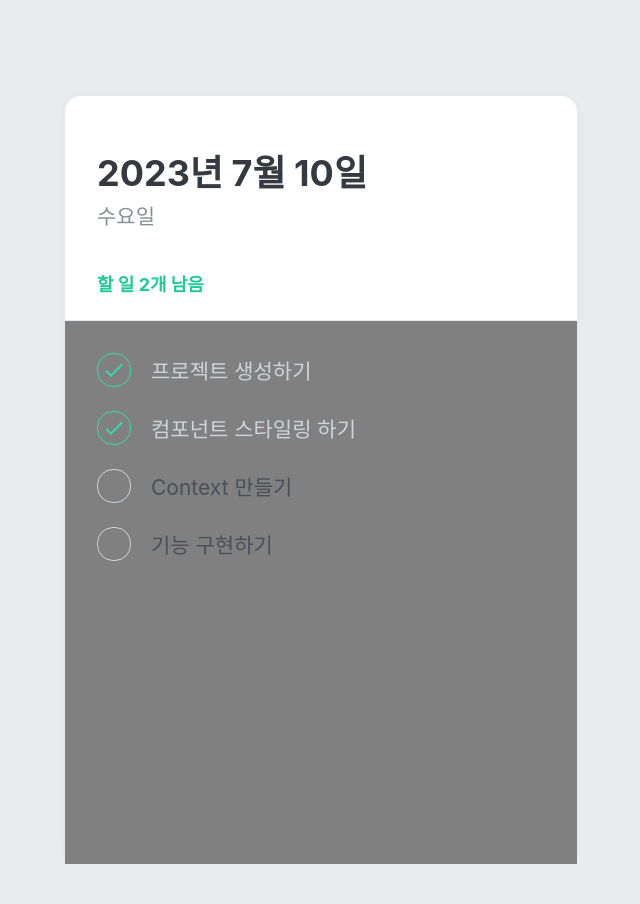
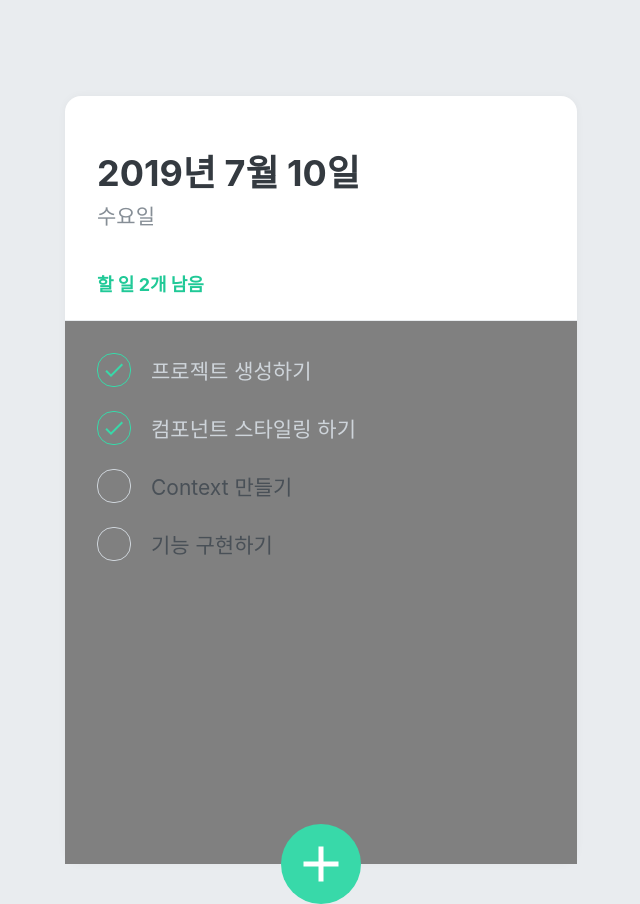
Before and after one commit to hyunjunyong/react-study, a React (Create React App) app: page / in a window 1280 px wide. Shown: the whole page, without its empty margins (319-959 px from the left). Before the commit the page ends 864 px from the top, so only its background shows below. Built offline with nearby package versions, Linux system fonts and the light colour scheme.

Commit message:
context api

```diff
--- a/src/App.jsx
+++ b/src/App.jsx
@@ -3,6 +3,8 @@ import { createGlobalStyle } from 'styled-components'
 import TodoTemplate from './components/TodoTemplate'
 import TodoHead from './components/TodoHead'
 import TodoList from './components/TodoList'
+import TodoCreate from './components/TodoCreate'
+import { TodoProvider } from './TodoContext'
 
 const GlobalStyle = createGlobalStyle`
   body {
@@ -12,13 +14,14 @@ const GlobalStyle = createGlobalStyle`
 
 function App() {
   return (
-    <>
+    <TodoProvider>
       <GlobalStyle />
-      <TodoTemplate children={'hello'}>
+      <TodoTemplate>
         <TodoHead />
         <TodoList />
+        <TodoCreate />
       </TodoTemplate>
-    </>
+    </TodoProvider>
   )
 }
 
--- /dev/null
+++ b/src/TodoContext.jsx
@@ -0,0 +1,82 @@
+import React, { useReducer, createContext, useContext, useRef } from 'react'
+
+const initialTodos = [
+  {
+    id: 1,
+    text: '프로젝트 생성하기',
+    done: true,
+  },
+  {
+    id: 2,
+    text: '컴포넌트 스타일링하기',
+    done: true,
+  },
+  {
+    id: 3,
+    text: 'Context 만들기',
+    done: false,
+  },
+  {
+    id: 4,
+    text: '기능 구현하기',
+    done: false,
+  },
+]
+
+function todoReducer(state, action) {
+  switch (action.type) {
+    case 'CREATE':
+      return state.concat(action.todo)
+    case 'TOGGLE':
+      return state.map((todo) =>
+        todo.id === action.id ? { ...todo, done: !todo.done } : todo
+      )
+    case 'REMOVE':
+      return state.filter((todo) => todo.id !== action.id)
+    default:
+      throw new Error(`Unhandled action type: ${action.type}`)
+  }
+}
+
+const TodoStateContext = createContext()
+const TodoDispatchContext = createContext()
+const TodoNextIdContext = createContext()
+
+export function TodoProvider({ children }) {
+  const [state, dispatch] = useReducer(todoReducer, initialTodos)
+  const nextId = useRef(5)
+
+  return (
+    <TodoStateContext.Provider value={state}>
+      <TodoDispatchContext.Provider value={dispatch}>
+        <TodoNextIdContext.Provider value={nextId}>
+          {children}
+        </TodoNextIdContext.Provider>
+      </TodoDispatchContext.Provider>
+    </TodoStateContext.Provider>
+  )
+}
+
+export function useTodoState() {
+  const context = useContext(TodoStateContext)
+  if (!context) {
+    throw new Error('Cannot find TodoProvider')
+  }
+  return context
+}
+
+export function useTodoDispatch() {
+  const context = useContext(TodoDispatchContext)
+  if (!context) {
+    throw new Error('Cannot find TodoProvider')
+  }
+  return context
+}
+
+export function useTodoNextId() {
+  const context = useContext(TodoNextIdContext)
+  if (!context) {
+    throw new Error('Cannot find TodoProvider')
+  }
+  return context
+}
--- a/src/components/TodoCreate.jsx
+++ b/src/components/TodoCreate.jsx
@@ -1 +1,100 @@
 // 새로 할일 등록 컴포넌트
+import React, { useState } from 'react'
+import styled, { css } from 'styled-components'
+import { MdAdd } from 'react-icons/md'
+
+const CircleButton = styled.button`
+  background: #38d9a9;
+  &:hover {
+    background: #63e6be;
+  }
+  &:active {
+    background: #20c997;
+  }
+
+  z-index: 5;
+  cursor: pointer;
+  width: 80px;
+  height: 80px;
+  display: block;
+  align-items: center;
+  justify-content: center;
+  font-size: 60px;
+  position: absolute;
+  left: 50%;
+  bottom: 0px;
+  transform: translate(-50%, 50%);
+  color: white;
+  border-radius: 50%;
+  border: none;
+  outline: none;
+  display: flex;
+  align-items: center;
+  justify-content: center;
+
+  transition: 0.125s all ease-in;
+  ${(props) =>
+    props.open &&
+    css`
+      background: #ff6b6b;
+      &:hover {
+        background: #ff8787;
+      }
+      &:active {
+        background: #fa5252;
+      }
+      transform: translate(-50%, 50%) rotate(45deg);
+    `}
+`
+
+const InsertFormPositioner = styled.div`
+  width: 100%;
+  bottom: 0;
+  left: 0;
+  position: absolute;
+`
+
+const InsertForm = styled.form`
+  background: #f8f9fa;
+  padding-left: 32px;
+  padding-top: 32px;
+  padding-right: 32px;
+  padding-bottom: 72px;
+
+  border-bottom-left-radius: 16px;
+  border-bottom-right-radius: 16px;
+  border-top: 1px solid #e9ecef;
+`
+
+const Input = styled.input`
+  padding: 12px;
+  border-radius: 4px;
+  border: 1px solid #dee2e6;
+  width: 100%;
+  outline: none;
+  font-size: 18px;
+  box-sizing: border-box;
+`
+
+function TodoCreate() {
+  const [open, setOpen] = useState(false)
+
+  const onToggle = () => setOpen(!open)
+
+  return (
+    <>
+      {open && (
+        <InsertFormPositioner>
+          <InsertForm>
+            <Input autoFocus placeholder="할 일을 입력 후, Enter 를 누르세요" />
+          </InsertForm>
+        </InsertFormPositioner>
+      )}
+      <CircleButton onClick={onToggle} open={open}>
+        <MdAdd />
+      </CircleButton>
+    </>
+  )
+}
+
+export default TodoCreate
--- a/src/components/TodoHead.jsx
+++ b/src/components/TodoHead.jsx
@@ -1,9 +1,13 @@
 //  오늘의 날짜 요일 , 해야 할일
 import React from 'react'
 import styled from 'styled-components'
+import { useTodoState } from '../TodoContext'
 
 const TodoHeadBlock = styled.div`
-  padding: 48px 32px 24px;
+  padding-top: 48px;
+  padding-left: 32px;
+  padding-right: 32px;
+  padding-bottom: 24px;
   border-bottom: 1px solid #e9ecef;
   h1 {
     margin: 0;
@@ -23,10 +27,12 @@ const TodoHeadBlock = styled.div`
   }
 `
 
-const TodoHead = () => {
+function TodoHead() {
+  const todos = useTodoState()
+  console.log(todos)
   return (
     <TodoHeadBlock>
-      <h1>2023년 7월 10일</h1>
+      <h1>2019년 7월 10일</h1>
       <div className="day">수요일</div>
       <div className="tasks-left">할 일 2개 남음</div>
     </TodoHeadBlock>
```
